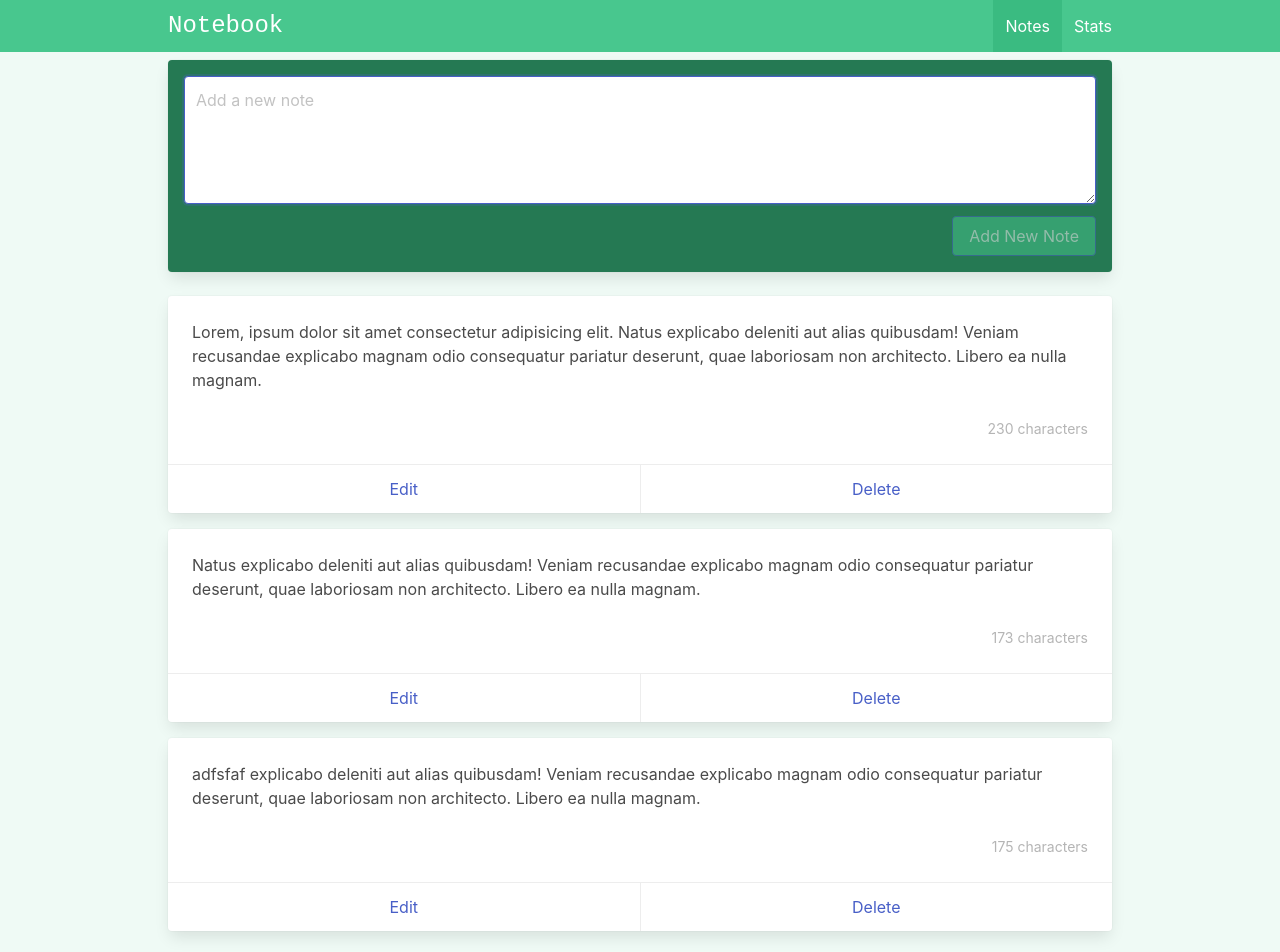
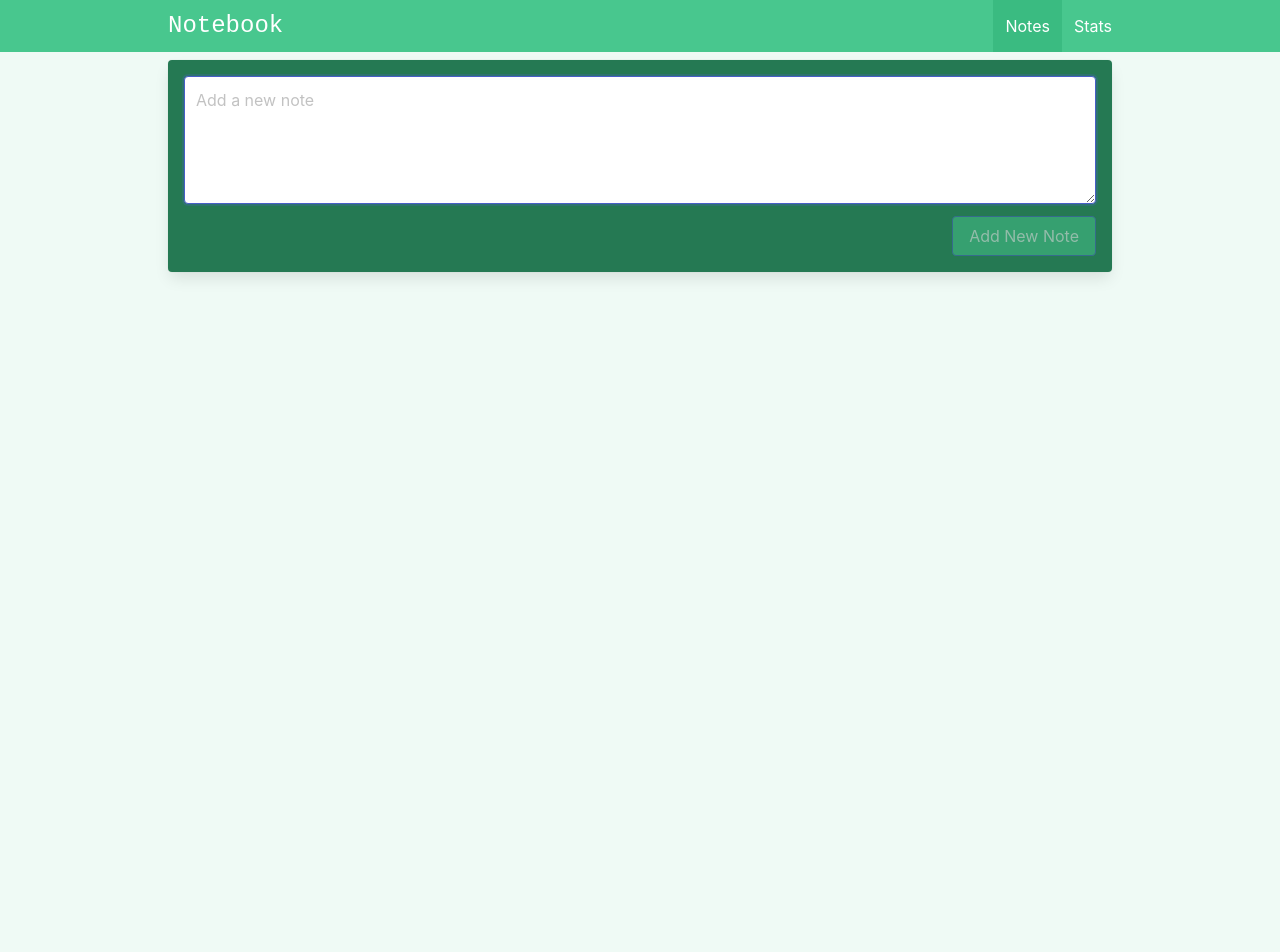
Before and after one commit to RoeenAngelo/vue-notes-app, a Vue app: page / in a window 1280 px wide. Shown: the top 952 px of the page. After the commit the page ends 800 px from the top, so only its background shows below. Built offline with nearby package versions, Linux system fonts and the light colour scheme.

Commit message:
Add useLocalStorage from vueuse

```diff
--- a/src/stores/storeNotes.js
+++ b/src/stores/storeNotes.js
@@ -1,22 +1,10 @@
 import { defineStore } from 'pinia'
+import { useLocalStorage } from '@vueuse/core'
 
 export const useStoreNotes = defineStore('storeNotes', {
   state: () => {
     return {
-      notes: [
-        {
-          id: 'id1',
-          content: 'Lorem, ipsum dolor sit amet consectetur adipisicing elit. Natus explicabo deleniti aut alias quibusdam! Veniam recusandae explicabo magnam odio consequatur pariatur deserunt, quae laboriosam non architecto. Libero ea nulla magnam.'
-        },
-        {
-          id: 'id2',
-          content: ' Natus explicabo deleniti aut alias quibusdam! Veniam recusandae explicabo magnam odio consequatur pariatur deserunt, quae laboriosam non architecto. Libero ea nulla magnam.'
-        },
-        {
-          id: 'id3',
-          content: ' adfsfaf explicabo deleniti aut alias quibusdam! Veniam recusandae explicabo magnam odio consequatur pariatur deserunt, quae laboriosam non architecto. Libero ea nulla magnam.'
-        },
-      ]
+      notes: useLocalStorage('notes', [])
     }
   },
   actions: {
@@ -35,9 +23,7 @@ export const useStoreNotes = defineStore('storeNotes', {
       let index = this.notes.findIndex(item => item.id === id)
 
       this.notes[index].content = content
-
-
-    }
+    },
   },
   getters: {
     getNoteContent: (state) => {
--- a/src/views/ViewNotes.vue
+++ b/src/views/ViewNotes.vue
@@ -1,5 +1,5 @@
 <script setup>
-import { ref } from 'vue';
+import { ref, watch } from 'vue';
 import Note from '@/components/Notes/Note.vue'
 import { useStoreNotes } from '@/stores/storeNotes'
 import AddEditNote from '../components/Notes/AddEditNote.vue';
@@ -28,6 +28,7 @@ import { useWatchCharacters } from '@/use/useWatchCharacters'
 	Watch Characters
 */
 	useWatchCharacters(newNote)
+
 </script>
 
 
```
